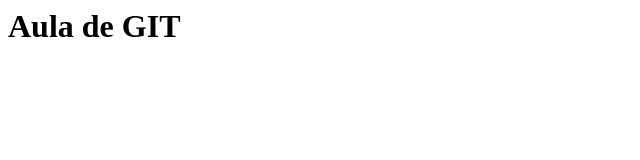
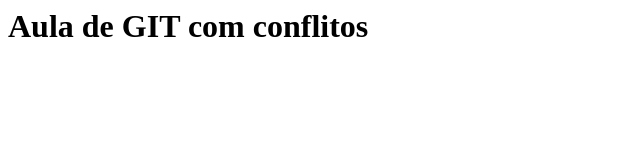
Before and after one commit to CINTIAREISIFCE/ProjetoGIT, a plain HTML site: page index.html in a window 1280 px wide. Shown: the whole page, without its empty margins (0-640 px from the left). Drawn offline with Linux system fonts and the light colour scheme.

Commit message:
Altera o h1 do index.html

```diff
--- a/index.html
+++ b/index.html
@@ -6,6 +6,6 @@
     <title>Document</title>
 </head>
 <body>
-    <h1> Aula de GIT</h1>
+    <h1> Aula de GIT com conflitos</h1>
 </body>
 </html>
```
